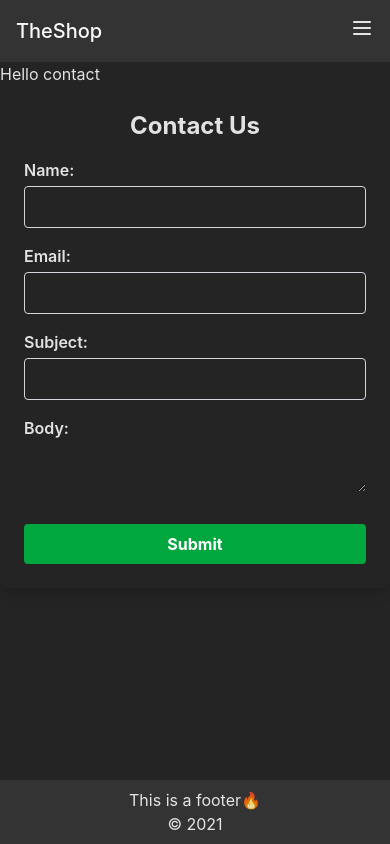
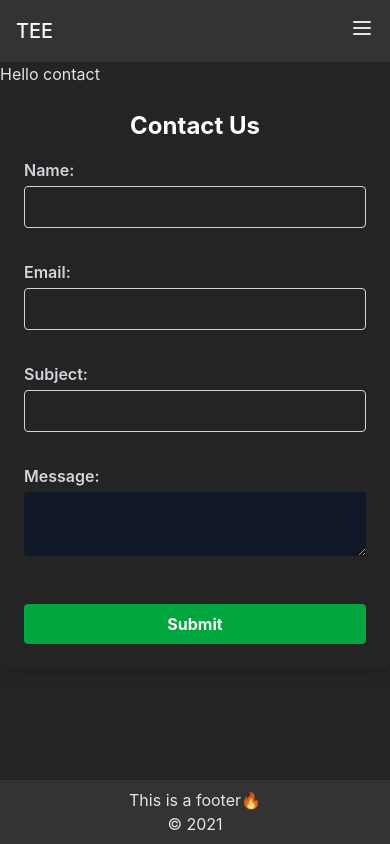
Before and after one commit to ErlandHeenHalvorsen/ca-js-frameworks-erlhal, a React (Vite) app: page /About in a window 390 px wide. Built offline with nearby package versions, Linux system fonts and the light colour scheme.

Commit message:
Made header more responsive. fixed forms. small other fixes

```diff
--- a/index.html
+++ b/index.html
@@ -5,7 +5,7 @@
     <link rel="icon" type="image/svg+xml" href="/vite.svg" />
     <link rel="stylesheet" href="https://fonts.googleapis.com/css2?family=Material+Symbols+Outlined:opsz,wght,FILL,GRAD@20..48,100..700,0..1,-50..200"  />
     <meta name="viewport" content="width=device-width, initial-scale=1.0" />
-    <title>Vite + React</title>
+    <title>The Everything Emporium</title>
   </head>
   <body>
     <div id="root"></div>
--- a/src/components/forms/CheckoutForm.jsx
+++ b/src/components/forms/CheckoutForm.jsx
@@ -11,11 +11,17 @@ const CheckoutForm = () => {
         return cart.reduce((total, product) => total + product.price, 0);
     };
 
+    const clearCart = useProductStore((state) => state.clearCart);
+
     const totalValue = calculateTotal();
 
     const handleSubmit = (event) => {
         event.preventDefault();
-        navigate("/CheckoutSuccs")
+        const confirmation = window.confirm("Place order?");
+        if (confirmation) {
+            clearCart();
+            navigate("/CheckoutSuccs")
+        }
     }
     return (
         <div className="checkout-form">
--- a/src/components/forms/ContactForm.jsx
+++ b/src/components/forms/ContactForm.jsx
@@ -1,5 +1,7 @@
 import { useState } from "react";
 import "./forms.css";
+
+
 
 export default function ContactForm() {
   const [formData, setFormData] = useState({
@@ -9,68 +11,109 @@ export default function ContactForm() {
     body: "",
   });
 
+  const [errors, setErrors] = useState({});
+
+  const validateForm = () => {
+    let newErrors = {};
+
+    if (!formData.name.trim()) newErrors.name = "Name is required";
+    if (!formData.email.trim()) {
+      newErrors.email = "Email is required";
+    } else if (!/\S+@\S+\.\S+/.test(formData.email)) {
+      newErrors.email = "Invalid email format";
+    }
+
+    if (!formData.subject.trim()) {
+      newErrors.subject = "Subject is required";
+    } else if (formData.subject.length < 3) {
+      newErrors.subject = "Subject must be at least 3 characters";
+    }
+
+    if (!formData.body.trim()) newErrors.body = "Message body is required";
+
+    setErrors(newErrors);
+    return Object.keys(newErrors).length === 0;
+  };
+
   const handleChange = (e) => {
     const { name, value } = e.target;
-    setFormData({
-      ...formData,
-      [name]: value,
-    });
+    setFormData({ ...formData, [name]: value });
+
+    // Remove errors as user types
+    setErrors((prevErrors) => ({ ...prevErrors, [name]: "" }));
   };
 
   const handleSubmit = (e) => {
     e.preventDefault();
-    // Handle form submission logic here
-    console.log("Form submitted:", formData);
+    if (validateForm()) {
+      console.log("Form submitted:", formData);
+      alert("Your message has been sent!");
+      setFormData({ name: "", email: "", subject: "", body: "" });
+      setErrors({});
+    }
   };
 
   return (
-    <div className="checkout-form">
-      <h2>Contact Us</h2>
-      <form onSubmit={handleSubmit}>
+    <div className="checkout-form p-6 text-white rounded-lg shadow-lg max-w-md mx-auto">
+      <h2 className="text-xl font-bold mb-4">Contact Us</h2>
+      <form onSubmit={handleSubmit} className="space-y-4">
         <div>
-          <label htmlFor="name">Name:</label>
+          <label htmlFor="name" className="block text-gray-300">Name:</label>
           <input
             type="text"
             id="name"
             name="name"
             value={formData.name}
             onChange={handleChange}
+            className="w-full p-2 rounded  text-white"
             required
           />
+          {errors.name && <p className="text-red-500 text-sm">{errors.name}</p>}
         </div>
         <div>
-          <label htmlFor="email">Email:</label>
+          <label htmlFor="email" className="block text-gray-300">Email:</label>
           <input
             type="email"
             id="email"
             name="email"
             value={formData.email}
             onChange={handleChange}
+            className="w-full p-2 rounded  text-white"
             required
           />
+          {errors.email && <p className="text-red-500 text-sm">{errors.email}</p>}
         </div>
         <div>
-          <label htmlFor="subject">Subject:</label>
+          <label htmlFor="subject" className="block text-gray-300">Subject:</label>
           <input
             type="text"
             id="subject"
             name="subject"
             value={formData.subject}
             onChange={handleChange}
+            className="w-full p-2 rounded text-white"
             required
           />
+          {errors.subject && <p className="text-red-500 text-sm">{errors.subject}</p>}
         </div>
         <div>
-          <label htmlFor="body">Body:</label>
+          <label htmlFor="body" className="block text-gray-300">Message:</label>
           <textarea
             id="body"
             name="body"
             value={formData.body}
             onChange={handleChange}
+            className="w-full p-2 rounded bg-gray-900 text-white"
             required
           />
+          {errors.body && <p className="text-red-500 text-sm">{errors.body}</p>}
         </div>
-        <button type="submit">Submit</button>
+        <button
+          type="submit"
+          className="w-full bg-blue-600 hover:bg-blue-500 p-2 rounded text-white font-bold transition"
+        >
+          Submit
+        </button>
       </form>
     </div>
   );
--- a/src/components/header/Header.jsx
+++ b/src/components/header/Header.jsx
@@ -8,8 +8,11 @@ function Header() {
   return (
     <header className="sticky bg-[#333] top-0 z-[20] mx-auto p-4 flex flex-wrap w-full items-center justify-between">
 
-        <Link to="/" className="text-xl font-bold text-[#FAFAFA]!"><h1>TheShop</h1></Link>
-        < Nav />
+      <Link to="/" className="text-xl font-bold text-[#FAFAFA]!"><h1>
+        <span className="full-title">The Everything Emporium</span>
+        <span className="short-title">TEE</span></h1>
+      </Link>
+      < Nav />
 
     </header>
   )
--- a/src/components/header/header.css
+++ b/src/components/header/header.css
@@ -1 +1,20 @@
 @import "tailwindcss";
+
+
+.full-title {
+  display: inline;
+}
+
+.short-title {
+  display: none;
+}
+
+@media (max-width: 700px) {
+  .full-title {
+    display: none;
+  }
+
+  .short-title {
+    display: inline;
+  }
+}
--- a/src/components/productStore.js
+++ b/src/components/productStore.js
@@ -19,6 +19,7 @@ const useProductStore = create(
                 set((state) => ({
                     shoppingCart: state.shoppingCart.filter((product) => product.id !== productId),
                 })),
+            clearCart: () => set({ shoppingCart: [] }),
 
 
         }), {
--- a/src/pages/CheckoutSuccs.jsx
+++ b/src/pages/CheckoutSuccs.jsx
@@ -1,7 +1,14 @@
+import { Link } from "react-router";
+import { CircleCheck } from "lucide-react";
+
 const CheckoutSuccs = () => {
     return (
-        <div>
-            <h1>SKIBDI YEET, YOUR CHECKOUT IS COMPLETE</h1>
+        <div className="flex justify-center items-center h-screen">
+            <div className="justify-center items-center flex flex-col text-center">
+                <h1 className=" flex text-center items-center text-2xl font-bold">YOUR CHECKOUT IS COMPLETE</h1>
+                <span className="mx-2 mb-4 text-green-400"><CircleCheck strokeWidth={3} /></span>
+                <Link to="/">Back to Home</Link>
+            </div>
         </div>
     );
 };
```
